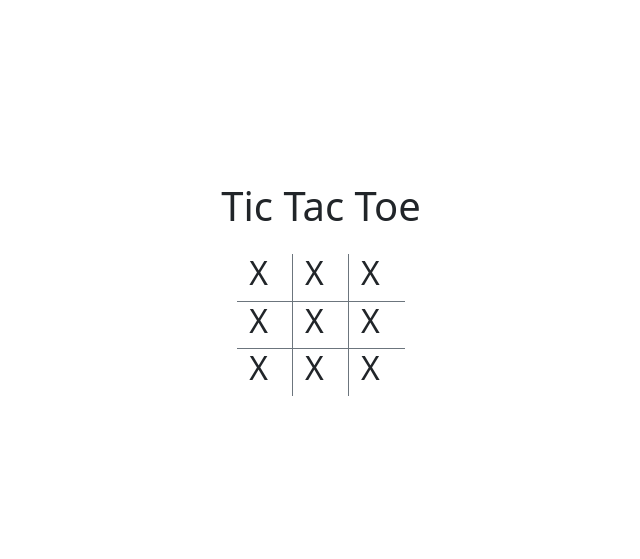
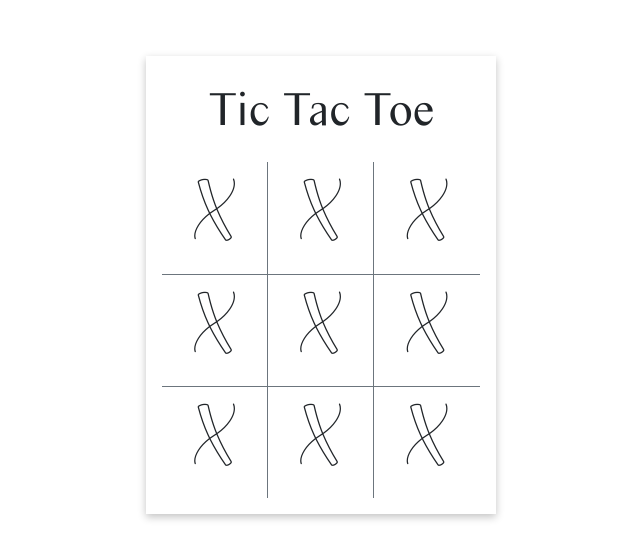
Before and after one commit to Advait-04/tic-tac-toe, a plain HTML site: page pages/twoPlayer.html in a window 1280 px wide. Shown: the part 115-674 px from the top of the page, without its empty margins (319-959 px from the left). Drawn offline with nearby package versions, Linux system fonts and the light colour scheme; files that its build step writes are made by us from their sources; the site is published under a folder, as on GitHub Pages, so addresses that start at the root find nothing; files whose address does not match are found by name.

Commit message:
update 1

```diff
--- a/pages/twoPlayer.html
+++ b/pages/twoPlayer.html
@@ -20,8 +20,8 @@
             crossorigin="anonymous"
         />
 
-        <link href="/styles/style.css" rel="stylesheet" />
-        <link href="/styles/twoPlayeStyle.css" rel="stylesheet" />
+        <link href="styles/style.css" rel="stylesheet" />
+        <link href="styles/twoPlayeStyle.css" rel="stylesheet" />
     </head>
     <body
         class="vw-100 vh-100 d-flex justify-content-center align-items-center"
```
